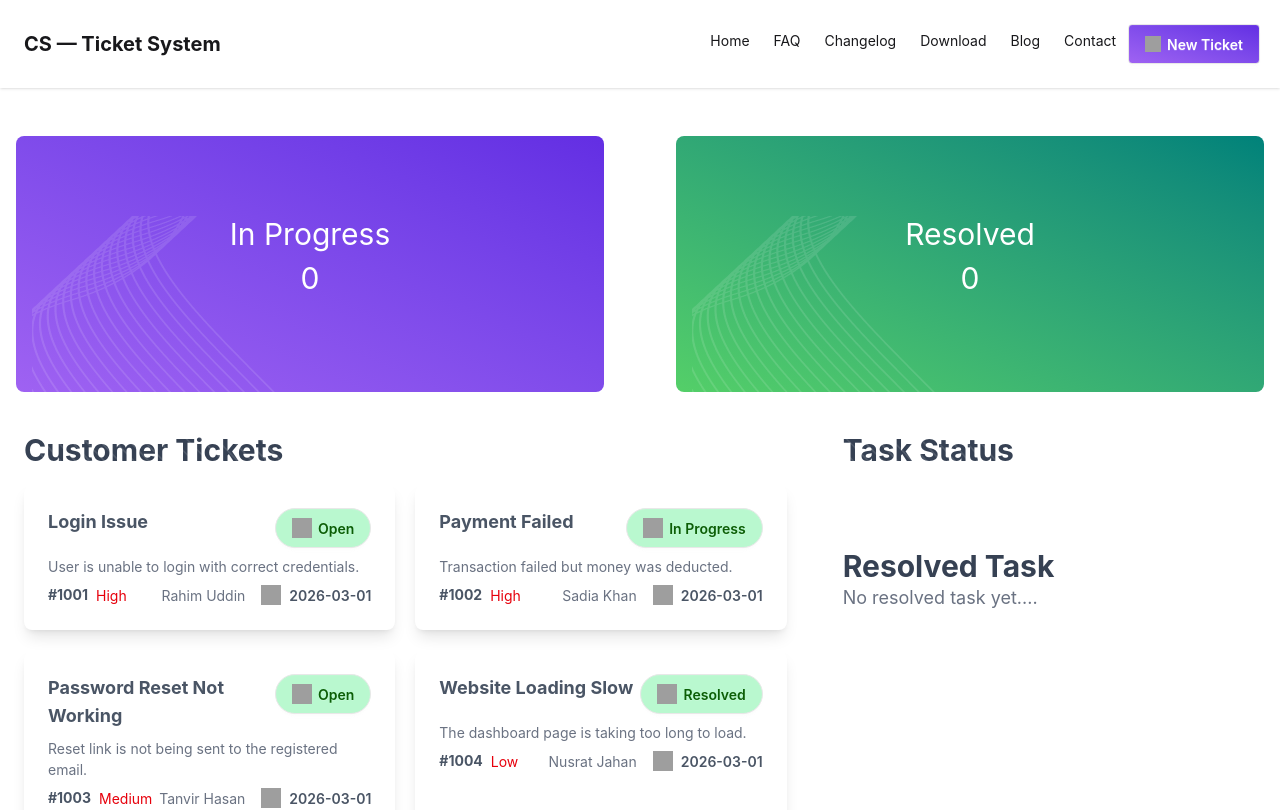
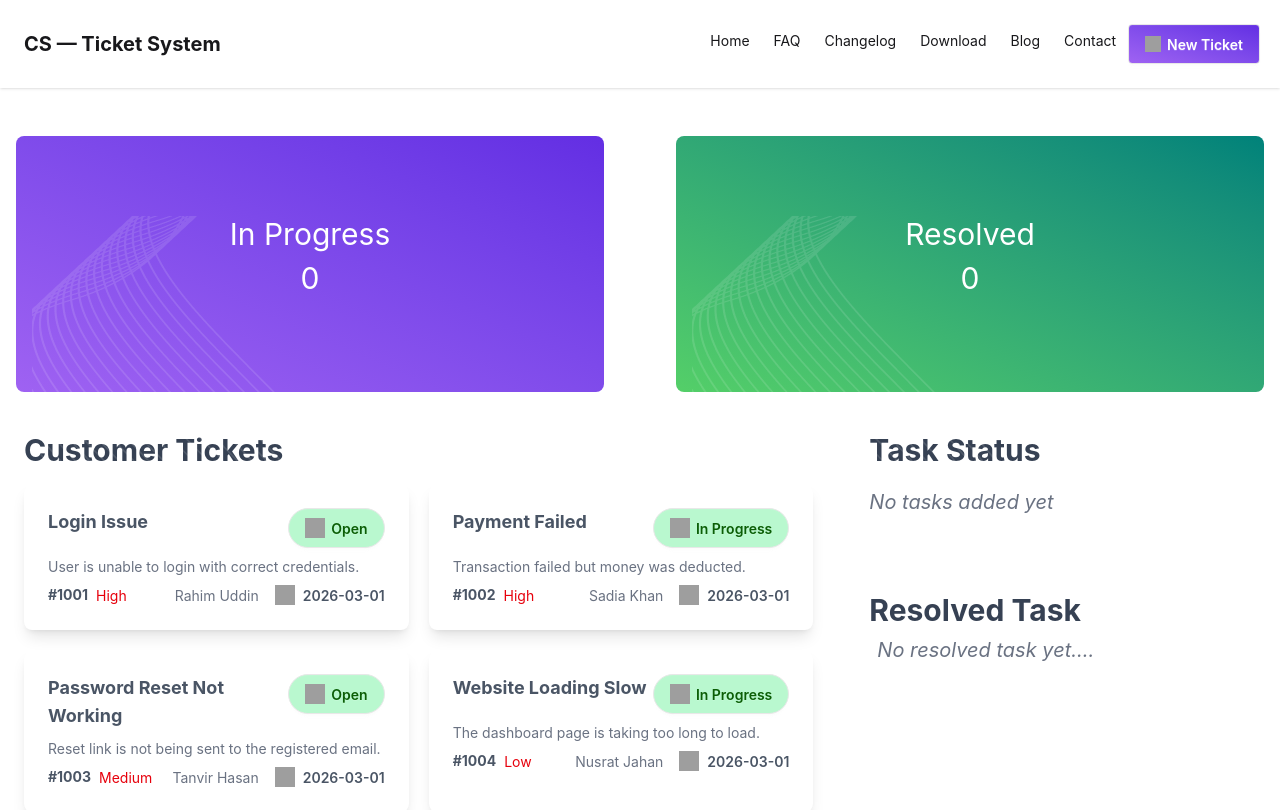
Before and after one commit to Rifat-Earth/customer-service-zone, a React (Vite) app: page / in a window 1280 px wide. Shown: the top 810 px of the page. Built offline with nearby package versions, Linux system fonts and the light colour scheme; grey boxes are pictures that could not be loaded.

Commit message:
in progress increase and task status updated

```diff
--- a/public/Customer.json
+++ b/public/Customer.json
@@ -48,7 +48,7 @@
       "phone": "01710000004"
     },
     "priority": "Low",
-    "status": "Resolved",
+    "status": "In Progress",
     "createdAt": "2026-03-01"
   },
   {
@@ -100,7 +100,7 @@
       "phone": "01710000008"
     },
     "priority": "Low",
-    "status": "Closed",
+    "status": "In Progress",
     "createdAt": "2026-03-01"
   },
   {
@@ -152,7 +152,7 @@
       "phone": "01710000012"
     },
     "priority": "Medium",
-    "status": "Resolved",
+    "status": "In Progress",
     "createdAt": "2026-03-02"
   },
   {
--- a/src/App.jsx
+++ b/src/App.jsx
@@ -1,25 +1,33 @@
 
-import { Suspense } from 'react'
+import { Suspense, useState } from 'react'
 import './App.css'
 import Banner from './Components/Banner/Banner'
 import AllCard from './Components/Cards/AllCard/AllCard'
 import Footer from './Components/Footer/Footer'
 import Navbar from './Components/Navbar/Navbar'
-
+import { ToastContainer } from 'react-toastify';
+import { toast } from 'react-toastify';
 
 const customerPromise = fetch("../Customer.json")
 .then(res=>res.json())
 
 function App() {
 
+ const [status , setStatus] = useState([]);
 
+    const handleCustomer = (customerStatus) => {
+            toast("Task is added")
+         setStatus([...status ,customerStatus])
+
+    }
   return (
     <>
      <Navbar></Navbar>
-     <Banner></Banner>
+     <Banner status={status}></Banner>
      <Suspense fallback="<p>card is Loading...</p>">
-      <AllCard customerPromise ={customerPromise} ></AllCard>
+      <AllCard customerPromise ={customerPromise} handleCustomer={handleCustomer} status={status}></AllCard>
      </Suspense>
+      <ToastContainer></ToastContainer>
      <Footer></Footer>
     </>
   )
--- a/src/Components/Banner/Banner.jsx
+++ b/src/Components/Banner/Banner.jsx
@@ -2,7 +2,8 @@ import React from 'react';
 import vector1 from '../../assets/vector1.png'
 // import vector2 from "../../assets/vector2.png"
 
-const Banner = () => {
+const Banner = ({status}) => {
+    // console.log(status);
     return (
         <div className='flex-col mr-8 md:mr-0 md:flex md:flex-row gap-10 '>
            <div className=' text-center py-20 rounded-lg mt-12 m-4 p-4 w-full h-64 bg-linear-to-bl from-[#632EE3] to-[#9F62F2] '
@@ -10,7 +11,7 @@ const Banner = () => {
             <img className="absolute" src={vector1} alt="" />
 
             <h1 className="text-3xl  text-white">In Progress</h1>
-            <h1 className='text-3xl mt-2 text-white'>0</h1>
+            <h1 className='text-3xl mt-2 text-white'>{status.length}</h1>
            </div>
            <div
             className=" text-center py-20 w-full rounded-lg mt-12 m-4 p-4 h-64 bg-linear-to-bl from-[#00827A] to-[#54CF68]">
--- a/src/Components/Cards/AllCard/AllCard.jsx
+++ b/src/Components/Cards/AllCard/AllCard.jsx
@@ -1,19 +1,12 @@
-import React, { use, useState } from 'react';
+import React, { use } from 'react';
 import SingleCard from '../SingleCard/SingleCard';
 import TaskStatus from '../../TaskStatus/TaskStatus';
-import { ToastContainer } from 'react-toastify';
-import { toast } from 'react-toastify';
 
-const AllCard = ({ customerPromise }) => {
+
+const AllCard = ({ customerPromise,handleCustomer,status }) => {
 
     const customerData = use(customerPromise)
-    const [status , setStatus] = useState([]);
 
-    const handleCustomer = (customerStatus) => {
-            toast("Task is added")
-         setStatus([...status ,customerStatus])
-
-    }
 
 
     return (
@@ -27,7 +20,7 @@ const AllCard = ({ customerPromise }) => {
                 </div>
             </div>
             <TaskStatus status={status} key={status.id}></TaskStatus>
-             <ToastContainer></ToastContainer>
+
         </div>
     );
 };
--- a/src/Components/Cards/SingleCard/SingleCard.jsx
+++ b/src/Components/Cards/SingleCard/SingleCard.jsx
@@ -7,7 +7,7 @@ const SingleCard = ({ customer, handleCustomer}) => {
             <div className="card-body">
                 <div className='flex justify-between'>
                     <h1 className='text-lg font-bold text-gray-600'>{title}</h1>
-                    <button className='btn rounded-4xl bg-[#B9F8CF] text-[#0B5E06] '><img className='w-5 h-5' src="https://img.icons8.com/?size=100&id=8cZkMxbOqVFU&format=png&color=40C057" alt="" />{status}</button>
+                    <button className='btn rounded-4xl bg-[#B9F8CF] text-[#0B5E06]'><img className='w-5 h-5' src="https://img.icons8.com/?size=100&id=8cZkMxbOqVFU&format=png&color=40C057" alt="" />{status}</button>
                 </div>
                 <div>
                     <p className='text-gray-500'>{description}</p>
--- a/src/Components/TaskStatus/Task/Task.jsx
+++ b/src/Components/TaskStatus/Task/Task.jsx
@@ -1,6 +1,11 @@
 import React from 'react';
+import { toast } from 'react-toastify';
 
 const Task = ({ task }) => {
+
+    const handleCompleteBtn =()=>{
+        toast("complete button clicked")
+    }
 
     return (
         <>
@@ -8,7 +13,7 @@ const Task = ({ task }) => {
                 <div className="card w-96 bg-base-100 card-xs shadow-lg mt-4">
                     <div className="card-body py-5">
                         <h2 className="card-title text-xl font-bold text-gray-700">{task.title}</h2>
-                        <button className='btn bg-green-600 text-white text-lg'>Complete</button>
+                        <button onClick={handleCompleteBtn} className='btn bg-green-600 text-white text-lg'>Complete</button>
                     </div>
                 </div>
 
--- a/src/Components/TaskStatus/TaskStatus.jsx
+++ b/src/Components/TaskStatus/TaskStatus.jsx
@@ -6,21 +6,19 @@ const TaskStatus = ({ status }) => {
     return (
         <div className=' w-1/3'>
             <h1 className='text-3xl font-bold text-gray-700 p-2'>Task Status</h1>
-
-
             <div className='py-1'>
-                {
-                    status.map(task => <Task task={task} key={task.id}></Task>)
-                }
+                {status.length > 0 ? (
+                    status.map(task => <Task task={task} key={task.id} />)
+                ) : (
+                    <p className="text-gray-500 text-xl p-2 italic">No tasks added yet</p>
+                )}
             </div>
-
-
             <div className='py-5'>
 
             </div>
             <div className='p-2 py-6'>
                 <h1 className='text-3xl font-bold text-gray-700 '>Resolved Task</h1>
-                <div className='text-gray-500 text-lg'>No resolved task yet....</div>
+                <div className='text-gray-500 text-xl italic p-2'>No resolved task yet....</div>
             </div>
         </div>
 
```
